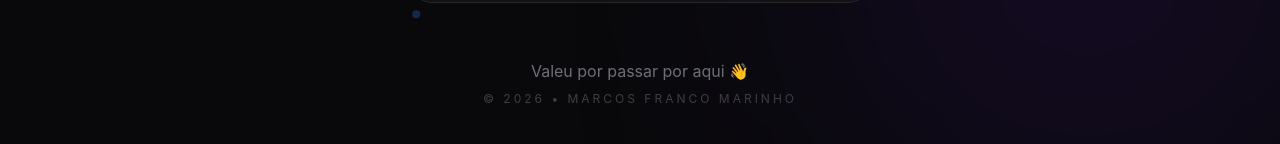
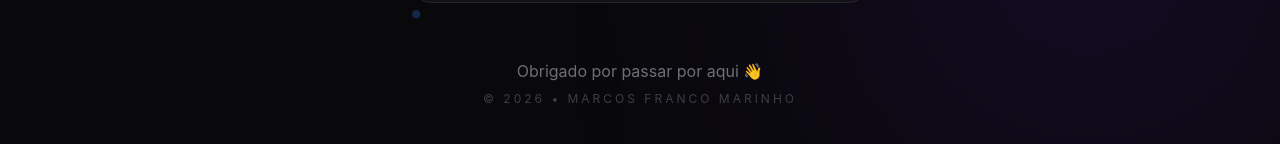
Before and after one commit to marcosfrancomarinho/meu-perfil, a React (Vite) app: page / in a window 1280 px wide. Shown: the part 1187-1331 px from the top of the page. Built offline with nearby package versions, Linux system fonts and the light colour scheme.

Commit message:
Atualizar o App.tsx

```diff
--- a/src/App.tsx
+++ b/src/App.tsx
@@ -262,7 +262,7 @@ export function App() {
           transition={{ duration: 4, repeat: Infinity }}
           className='mt-12 flex flex-col items-center gap-2 text-center sm:mt-14'
         >
-          <p className='text-sm text-zinc-500 sm:text-base'>Valeu por passar por aqui 👋</p>
+          <p className='text-sm text-zinc-500 sm:text-base'>Obrigado por passar por aqui 👋</p>
           <span className='text-[10px] uppercase tracking-[0.25em] text-zinc-700 sm:text-xs'>
             © {currentYear} • Marcos Franco Marinho
           </span>
```
